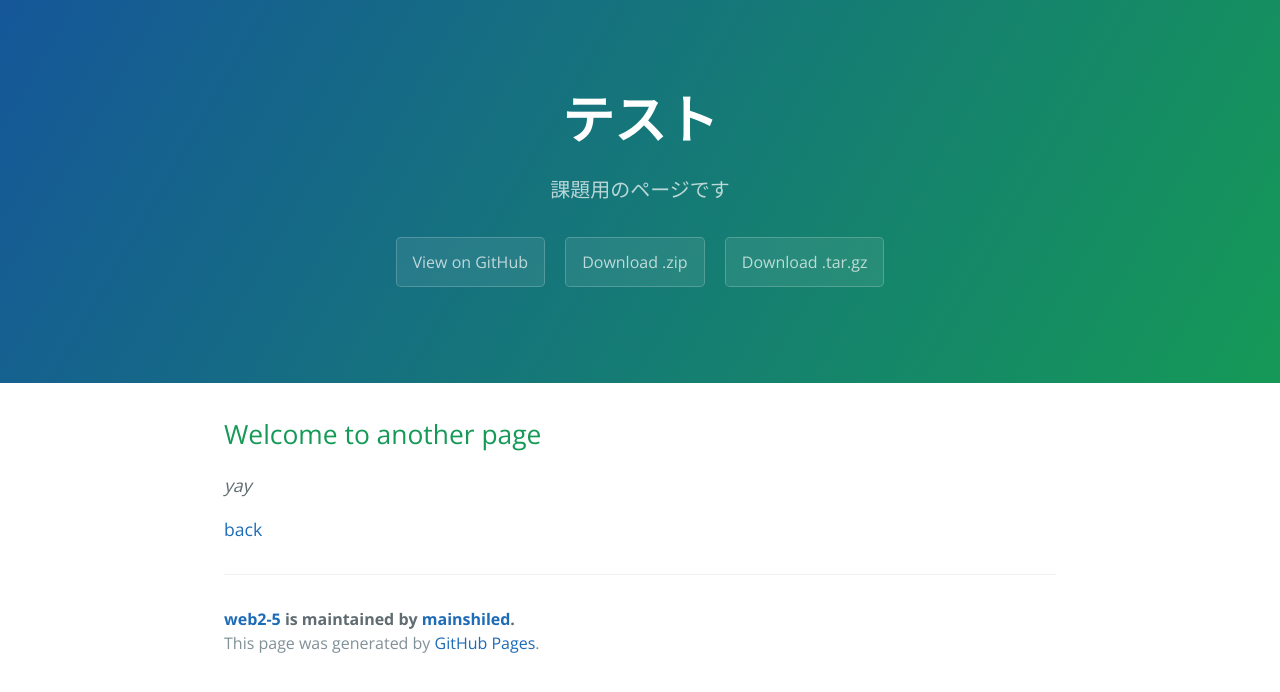
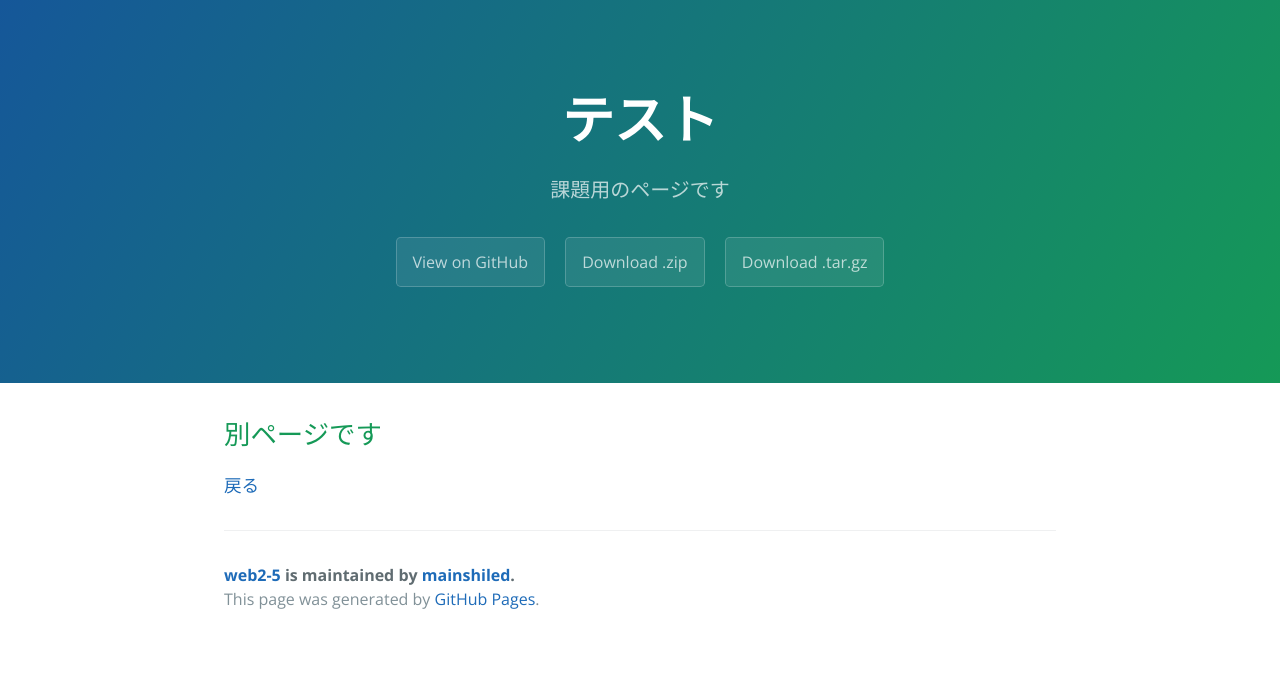
Before and after one commit to mainshiled/web2-5, a Jekyll site: the page built from another-page.md, in a window 1280 px wide. Shown: the top 692 px of the page. Built offline with Jekyll 4.4.1, drawn with Linux system fonts in a browser that asks for light colours; our own code applies the rules of GitHub Pages for plain Markdown files.

Commit message:
Update another-page.md

```diff
--- a/another-page.md
+++ b/another-page.md
@@ -2,8 +2,8 @@
 layout: default
 ---
 
-## Welcome to another page
+## 別ページです
 
-_yay_
 
-[back](./)
+
+[戻る](./)
```
